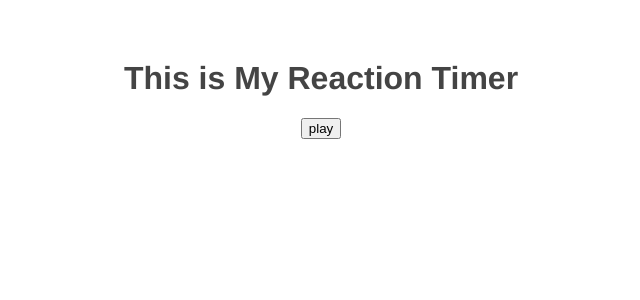
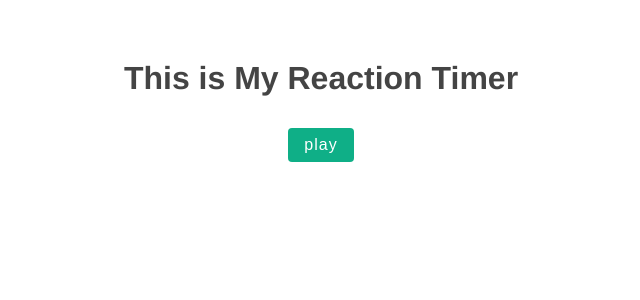
Before and after one commit to meluvyou/Building-Reaction-Timer-in-Vue, a Vue app: page / in a window 1280 px wide. Shown: the top 300 px of the page, without its empty margins (319-959 px from the left). Built offline with nearby package versions, Linux system fonts and the light colour scheme.

Commit message:
Finishing Touches

```diff
--- a/src/App.vue
+++ b/src/App.vue
@@ -44,4 +44,19 @@
   color: #444;
   margin-top: 60px;
 }
+button {
+  background: #0faf87;
+  color: white;
+  border: none;
+  padding: 8px 16px;
+  border-radius: 4px;
+  font-size: 16px;
+  letter-spacing: 1px;
+  cursor: pointer;
+  margin: 10px;
+}
+button[disabled] {
+  opacity: 0.2;
+  cursor: not-allowed;
+}
 </style>
--- a/src/components/Results.vue
+++ b/src/components/Results.vue
@@ -1,13 +1,32 @@
 <template>
   <p>Reaction Time - {{ score }} ms</p>
+  <p class="rank">{{ rank }}</p>
 </template>
 
 <script>
 export default {
-    props: ['score']
+    props: ['score'],
+    data() {
+        return {
+            rank: null
+        }
+    },
+    mounted() {
+        if (this.score < 250) {
+            this.rank = 'Excellent!'
+        } else if (this.score < 400) {
+            this.rank = 'Good!'
+        } else {
+            this.rank = 'Too slow'
+        }
+    }
 }
 </script>
 
 <style>
-
+    .rank {
+        font-size: 1.4em;
+        color: #0faf87;
+        font-weight: bold;
+    }
 </style>
```
